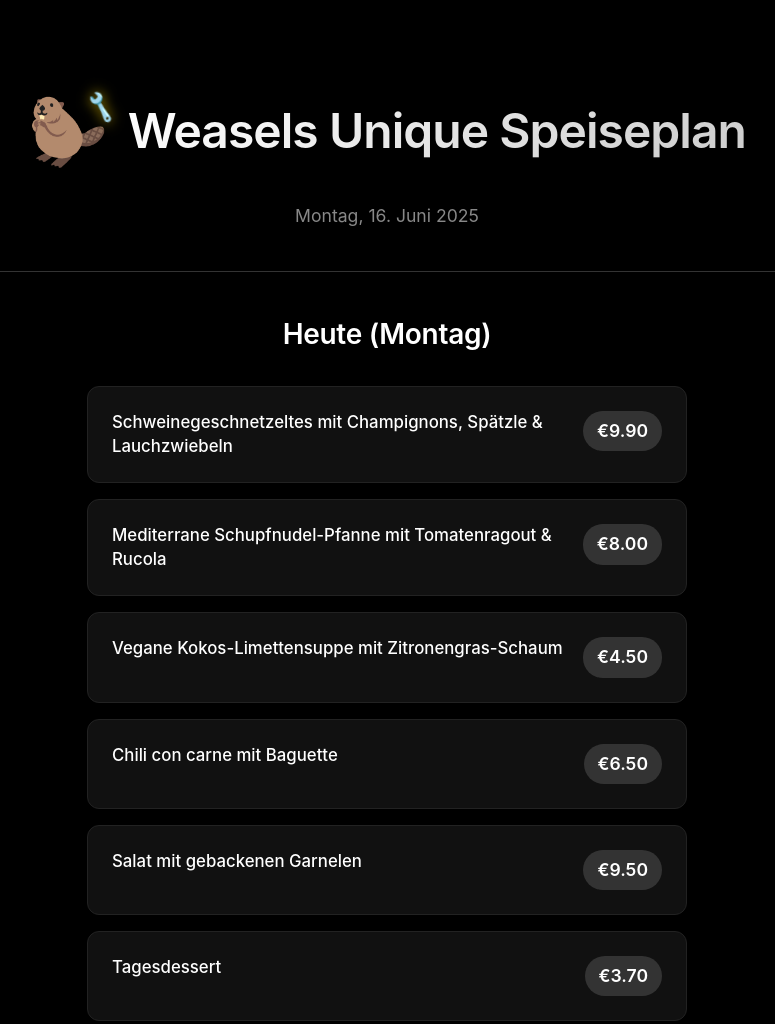
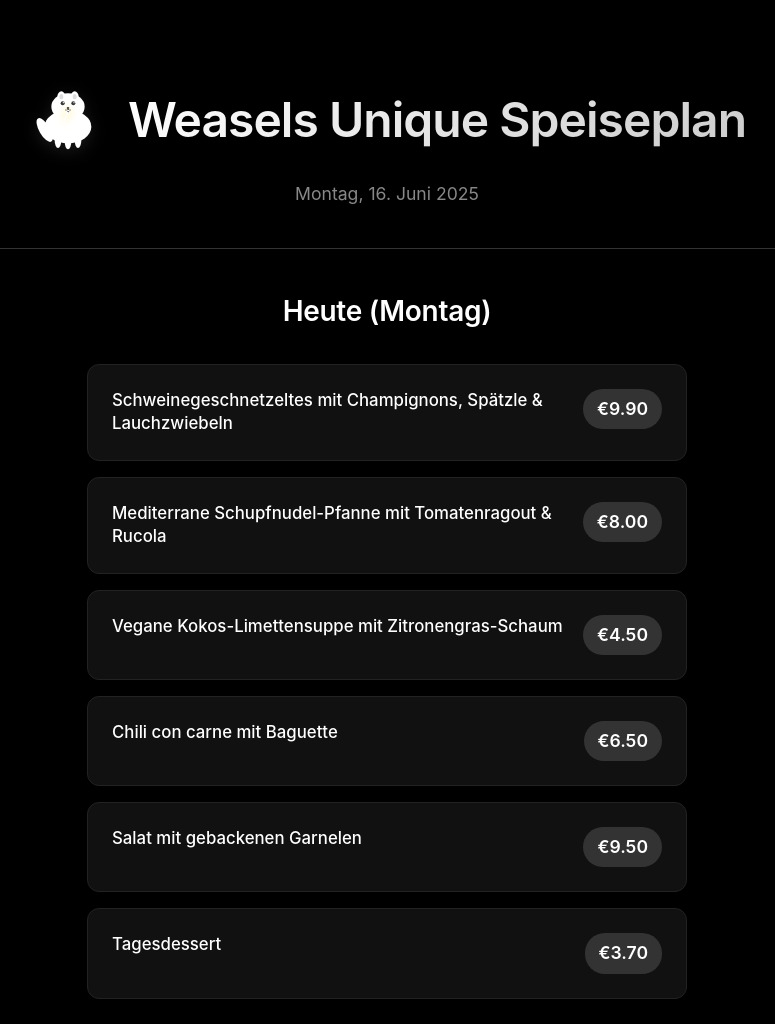
Before and after one commit to michaelwrasmann/cafe-unique-menu, a plain HTML site: page index.html in a window 1280 px wide. Shown: the top 1024 px of the page, without its empty margins (253-1028 px from the left). Drawn offline with Linux system fonts and the light colour scheme.

Commit message:
Update index.html

```diff
--- a/index.html
+++ b/index.html
@@ -46,20 +46,31 @@
         }
 
         .weasel-logo {
-            font-size: 4rem;
+            width: 80px;
+            height: 80px;
             position: relative;
             display: inline-block;
             animation: bounce 2s infinite;
         }
 
-        .weasel-logo::after {
-            content: '🔧';
-            position: absolute;
-            font-size: 1.5rem;
-            top: 0.5rem;
-            right: -0.5rem;
-            transform: rotate(15deg);
+        .weasel-svg {
+            width: 100%;
+            height: 100%;
+            filter: drop-shadow(0 4px 8px rgba(255, 255, 255, 0.1));
+        }
+
+        .wrench {
             animation: wrenchGlow 3s ease-in-out infinite;
+        }
+
+        @keyframes wrenchGlow {
+            0%, 100% {
+                fill: #ddd;
+            }
+            50% {
+                fill: #ffd700;
+                filter: drop-shadow(0 0 4px #ffd700);
+            }
         }
 
         @keyframes bounce {
@@ -291,7 +302,8 @@
             }
 
             .weasel-logo {
-                font-size: 2.5rem;
+                width: 50px;
+                height: 50px;
             }
 
             .logo-title {
@@ -359,7 +371,53 @@
     <div class="container">
         <header class="header">
             <div class="logo-title">
-                <div class="weasel-logo">🦫</div>
+                <div class="weasel-logo">
+                    <svg class="weasel-svg" viewBox="0 0 120 120" xmlns="http://www.w3.org/2000/svg">
+                        <!-- Weasel Body -->
+                        <ellipse cx="60" cy="70" rx="35" ry="25" fill="#fff"/>
+
+                        <!-- Weasel Head -->
+                        <ellipse cx="60" cy="40" rx="25" ry="20" fill="#fff"/>
+
+                        <!-- Ears -->
+                        <ellipse cx="50" cy="25" rx="6" ry="8" fill="#fff"/>
+                        <ellipse cx="70" cy="25" rx="6" ry="8" fill="#fff"/>
+                        <ellipse cx="50" cy="25" rx="3" ry="4" fill="#ddd"/>
+                        <ellipse cx="70" cy="25" rx="3" ry="4" fill="#ddd"/>
+
+                        <!-- Eyes -->
+                        <circle cx="52" cy="35" r="3" fill="#333"/>
+                        <circle cx="68" cy="35" r="3" fill="#333"/>
+                        <circle cx="53" cy="34" r="1" fill="#fff"/>
+                        <circle cx="69" cy="34" r="1" fill="#fff"/>
+
+                        <!-- Nose -->
+                        <ellipse cx="60" cy="42" rx="2" ry="1.5" fill="#333"/>
+
+                        <!-- Mouth -->
+                        <path d="M 60 44 Q 58 46 56 45" stroke="#333" stroke-width="1.5" fill="none"/>
+                        <path d="M 60 44 Q 62 46 64 45" stroke="#333" stroke-width="1.5" fill="none"/>
+
+                        <!-- Legs -->
+                        <ellipse cx="45" cy="90" rx="5" ry="12" fill="#fff"/>
+                        <ellipse cx="60" cy="92" rx="5" ry="12" fill="#fff"/>
+                        <ellipse cx="75" cy="90" rx="5" ry="12" fill="#fff"/>
+
+                        <!-- Tail -->
+                        <ellipse cx="25" cy="75" rx="8" ry="20" fill="#fff" transform="rotate(-30 25 75)"/>
+
+                        <!-- Wrench in mouth -->
+                        <g class="wrench" transform="translate(60, 48) rotate(25)">
+                            <!-- Wrench handle -->
+                            <rect x="-1" y="0" width="2" height="15" fill="#ddd"/>
+                            <!-- Wrench head -->
+                            <rect x="-3" y="-2" width="6" height="4" fill="#ddd"/>
+                            <rect x="-2" y="-3" width="4" height="2" fill="#ddd"/>
+                            <!-- Wrench opening -->
+                            <rect x="-1.5" y="-1" width="3" height="1" fill="#000"/>
+                        </g>
+                    </svg>
+                </div>
                 <h1>Weasels Unique Speiseplan</h1>
             </div>
             <div class="subtitle" id="currentDate"></div>
```
